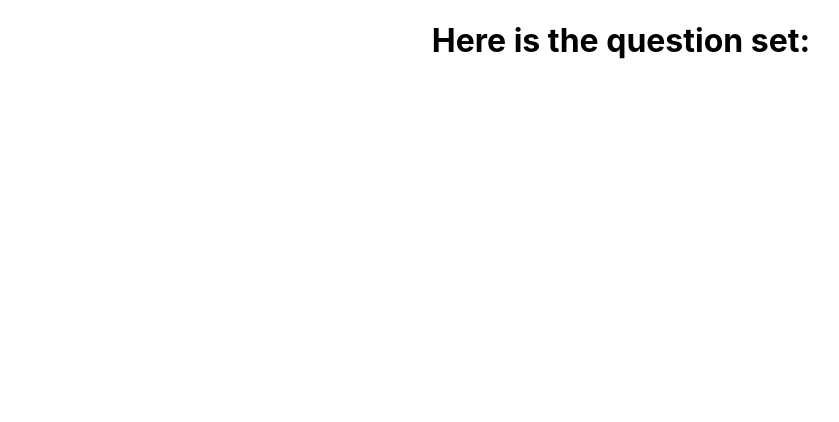
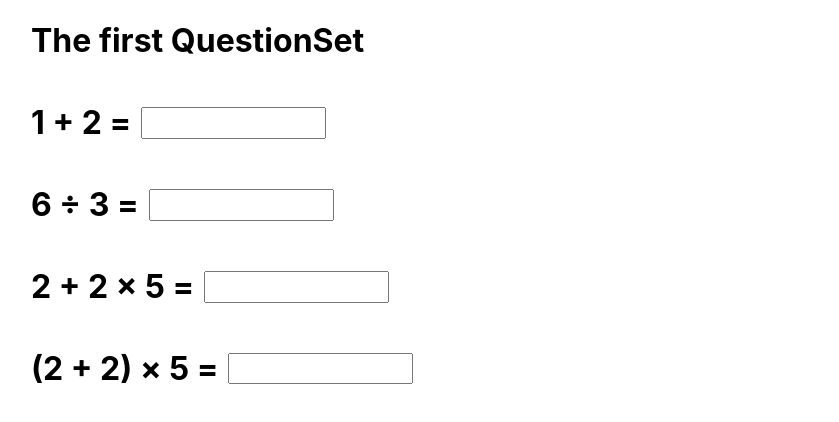
Before and after one commit to jianglx512/MathTest, a React (Create React App) app: page / in a window 1280 px wide. Shown: the top 422 px of the page, without its empty margins (19-858 px from the left). Built offline with nearby package versions, Linux system fonts and the light colour scheme.

Commit message:
Added CSS style

```diff
--- a/src/App.css
+++ b/src/App.css
@@ -2,37 +2,24 @@
   text-align: center;
 }
 
-.App-logo {
-  height: 40vmin;
-  pointer-events: none;
+.questionSetDiv {
+  width: 600px;
+  margin-left: 50px;
+  margin-right: 50px;
+}
+.questionSetDiv .setTitle {
+  display: flex;
 }
 
-@media (prefers-reduced-motion: no-preference) {
-  .App-logo {
-    animation: App-logo-spin infinite 20s linear;
-  }
+.questionDiv {
+  display: flex;
+}
+.questionText {
+  display: inline;
 }
 
-.App-header {
-  background-color: #282c34;
-  min-height: 100vh;
-  display: flex;
-  flex-direction: column;
-  align-items: center;
-  justify-content: center;
-  font-size: calc(10px + 2vmin);
-  color: white;
+.questionValue {
+  margin-bottom: 25px;
+  margin-top: 25px;
+  margin-left: 10px;
 }
-
-.App-link {
-  color: #61dafb;
-}
-
-@keyframes App-logo-spin {
-  from {
-    transform: rotate(0deg);
-  }
-  to {
-    transform: rotate(360deg);
-  }
-}
--- a/src/App.tsx
+++ b/src/App.tsx
@@ -1,12 +1,40 @@
 import QuestionSet from './Components/QuestionSet'
 import { QuestionSetModel } from './Models/QuestionSetModel'
+import { useState } from 'react'
 import './App.css';
 
 function App() {
-  let questionSet = new QuestionSetModel();
+
+  let defQuestionSet = new QuestionSetModel();
+  defQuestionSet.Title = 'The first QuestionSet';
+  defQuestionSet.Id = 1;
+  defQuestionSet.QuestionList = [
+    {
+      Id: 1,
+      Text: '1 + 2 = ',
+      Result: 3
+    },
+    {
+      Id: 2,
+      Text: "6 " + "\u00f7" + " 3 = ",
+      Result: 2
+    },
+    {
+      Id: 3,
+      Text: '2 + 2 ' + "\u00d7" + ' 5 = ',
+      Result: 12
+    },
+    {
+      Id: 4,
+      Text: '(2 + 2) ' + "\u00d7" + ' 5 = ',
+      Result: 20
+    },
+  ];
+
+  const [questionSet, setQuestionSet] = useState(defQuestionSet);
   return (
     <div className="App">
-      <QuestionSet {...questionSet}/>
+      <QuestionSet {...questionSet} />
     </div>
   );
 }
--- a/src/Components/Question.tsx
+++ b/src/Components/Question.tsx
@@ -3,8 +3,9 @@ import { QuestionModel } from '../Models/QuestionModel'
 
 const Question = (quest: QuestionModel) => {
     return (
-        <div>
-            <h1>here is the {quest.Id} question</h1>
+        <div className='questionDiv'>
+            <h1 className='questionText'>{quest.Text}</h1>
+            <input className='questionValue' type="text" />
         </div>
     )
 }
--- a/src/Components/QuestionSet.tsx
+++ b/src/Components/QuestionSet.tsx
@@ -4,8 +4,8 @@ import { QuestionSetModel } from '../Models/QuestionSetModel'
 
 const QuestionSet = (questSet: QuestionSetModel) => {
     return (
-        <div>
-            <h1>Here is the question set: {questSet.Title}</h1>
+        <div className = 'questionSetDiv'>
+            <h1 className ='setTitle'>{questSet.Title}</h1>
             <>
                 {questSet.QuestionList.map((quest) => (
                     <Question {...quest}
```
